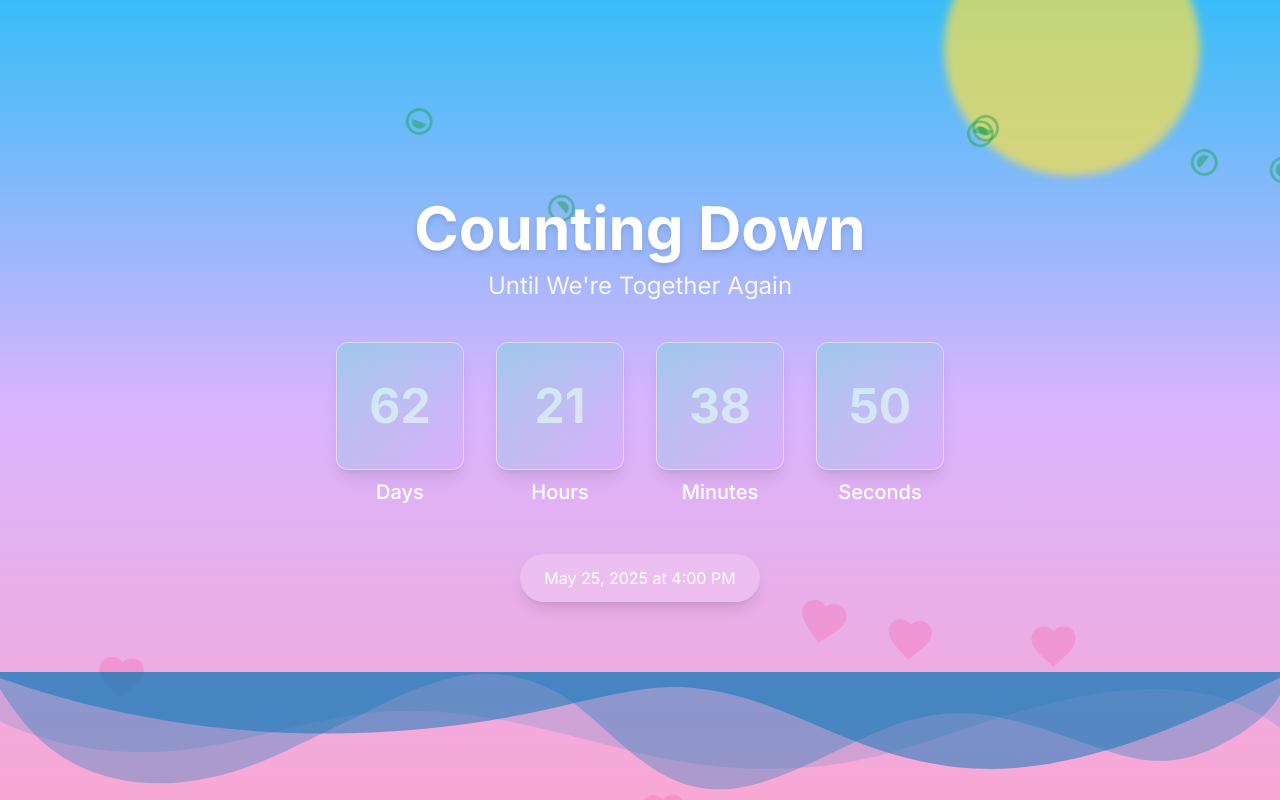
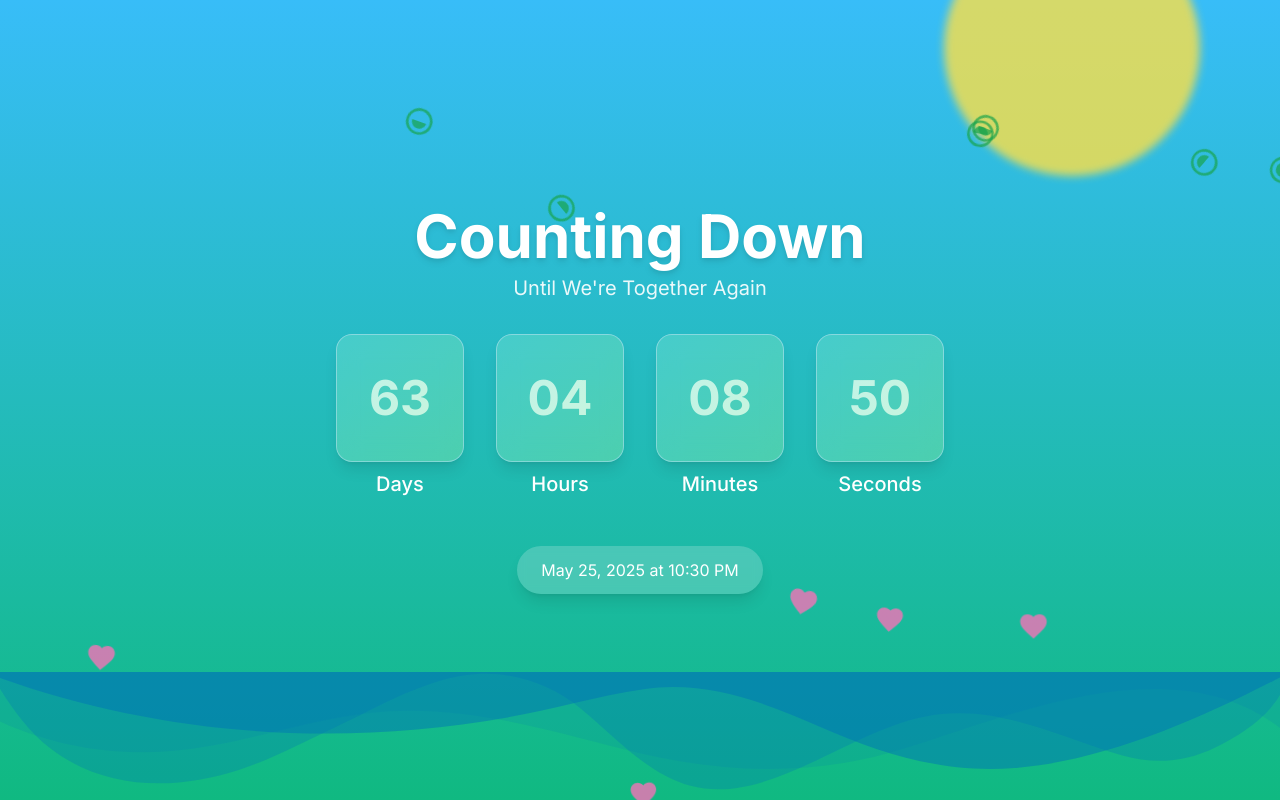
Before and after one commit to david-randoll/david-and-ami, a Next.js app: page /count-down-two in a window 1280 px wide. Built offline with nearby package versions, Linux system fonts and the light colour scheme.

Commit message:
using orig summer theme because that's what wifey love

```diff
--- a/src/components/count-down-two/CountDownTwoTimer.tsx
+++ b/src/components/count-down-two/CountDownTwoTimer.tsx
@@ -3,19 +3,18 @@ import React, { useState, useEffect } from "react";
 import { motion } from "framer-motion";
 
 export const CountdownPage = () => {
-    const departDate = new Date("2025-05-25T16:00:00");
+    const departDate = new Date("2025-05-25T22:30:00");
 
     return (
-        <div className="relative h-screen w-full overflow-hidden bg-gradient-to-b from-sky-400 via-purple-300 to-pink-300">
+        <div className="relative h-screen w-full overflow-hidden bg-gradient-to-b from-sky-400 to-emerald-500">
             {/* Sun */}
-            <div className="absolute -top-20 right-10 md:right-20 w-40 h-40 md:w-64 md:h-64 rounded-full bg-yellow-300 opacity-70 blur-sm"></div>
+            <div className="absolute -top-20 right-10 md:right-20 w-40 h-40 md:w-64 md:h-64 rounded-full bg-yellow-300 opacity-80 blur-sm"></div>
 
-            {/* Animated elements: mix of leaves and hearts */}
+            {/* Animated leaves */}
             <div className="absolute inset-0 overflow-hidden">
-                {/* Leaves */}
                 {[...Array(10)].map((_, i) => (
                     <motion.div
-                        key={`leaf-${i}`}
+                        key={i}
                         initial={{
                             x: Math.random() * 100,
                             y: -50,
@@ -35,7 +34,7 @@ export const CountdownPage = () => {
                             repeat: Infinity,
                             ease: "linear",
                         }}
-                        className="absolute w-8 h-8 text-green-600 opacity-50"
+                        className="absolute w-8 h-8 text-green-600 opacity-70"
                         style={{ left: `${Math.random() * 100}%` }}>
                         {/* Simple leaf shape */}
                         <svg viewBox="0 0 24 24" fill="currentColor">
@@ -65,8 +64,8 @@ export const CountdownPage = () => {
                             ease: "linear",
                             delay: Math.random() * 10,
                         }}
-                        className="absolute text-pink-400 opacity-40">
-                        <svg width="100" height="100" viewBox="0 0 24 24" fill="currentColor">
+                        className="absolute text-pink-400 opacity-80">
+                        <svg width="60" height="60" viewBox="0 0 24 24" fill="currentColor">
                             <path d="M12,21.35L10.55,20.03C5.4,15.36 2,12.27 2,8.5C2,5.41 4.42,3 7.5,3C9.24,3 10.91,3.81 12,5.08C13.09,3.81 14.76,3 16.5,3C19.58,3 22,5.41 22,8.5C22,12.27 18.6,15.36 13.45,20.03L12,21.35Z" />
                         </svg>
                     </motion.div>
@@ -96,12 +95,12 @@ export const CountdownPage = () => {
                     initial={{ y: -20, opacity: 0 }}
                     animate={{ y: 0, opacity: 1 }}
                     transition={{ duration: 1 }}
-                    className="mb-10 text-center">
+                    className="mb-8 text-center">
                     <h1 className="text-4xl md:text-6xl font-bold text-white drop-shadow-md">Counting Down</h1>
-                    <p className="text-white text-xl md:text-2xl mt-3 opacity-90">Until We're Together Again</p>
+                    <p className="text-white text-lg md:text-xl mt-2 opacity-90">Until We're Together Again</p>
                 </motion.div>
 
-                <CountdownTimer />
+                <CountdownTimer targetDate={departDate} />
 
                 <motion.div
                     initial={{ y: 20, opacity: 0 }}
@@ -116,12 +115,10 @@ export const CountdownPage = () => {
     );
 };
 
-const CountdownTimer = () => {
+const CountdownTimer = ({ targetDate }: { targetDate: Date }) => {
     const [timeLeft, setTimeLeft] = useState({ days: 0, hours: 0, minutes: 0, seconds: 0 });
 
     useEffect(() => {
-        const targetDate = new Date("2025-05-25T16:00:00");
-
         const calculateTimeLeft = () => {
             const now = new Date();
             const difference = targetDate.getTime() - now.getTime();
@@ -147,7 +144,7 @@ const CountdownTimer = () => {
     }, []);
 
     return (
-        <div className="grid grid-cols-2 md:grid-cols-4 gap-5 md:gap-8">
+        <div className="grid grid-cols-2 md:grid-cols-4 gap-4 md:gap-8">
             {[
                 { label: "Days", value: timeLeft.days },
                 { label: "Hours", value: timeLeft.hours },
@@ -160,8 +157,8 @@ const CountdownTimer = () => {
                     animate={{ scale: 1, opacity: 1 }}
                     transition={{ delay: index * 0.15, duration: 0.5 }}
                     className="flex flex-col items-center">
-                    <div className="w-24 h-24 md:w-32 md:h-32 rounded-xl bg-white bg-opacity-20 backdrop-blur-md border border-white border-opacity-30 flex items-center justify-center shadow-lg relative overflow-hidden group">
-                        <div className="absolute inset-0 bg-gradient-to-br from-teal-400 to-purple-400 opacity-30 group-hover:opacity-40 transition-opacity"></div>
+                    <div className="w-24 h-24 md:w-32 md:h-32 rounded-2xl bg-white bg-opacity-20 backdrop-blur-md border border-white border-opacity-30 flex items-center justify-center shadow-lg relative overflow-hidden">
+                        <div className="absolute inset-0 bg-gradient-to-br from-teal-400 to-green-400 opacity-30"></div>
                         <span className="text-4xl md:text-5xl font-bold text-white">
                             {String(item.value).padStart(2, "0")}
                         </span>
```
